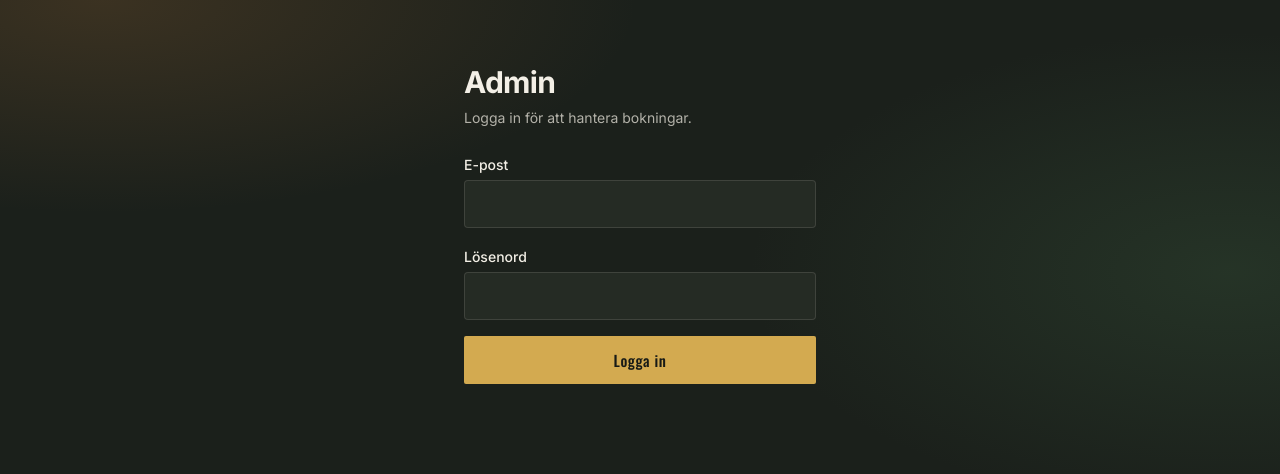
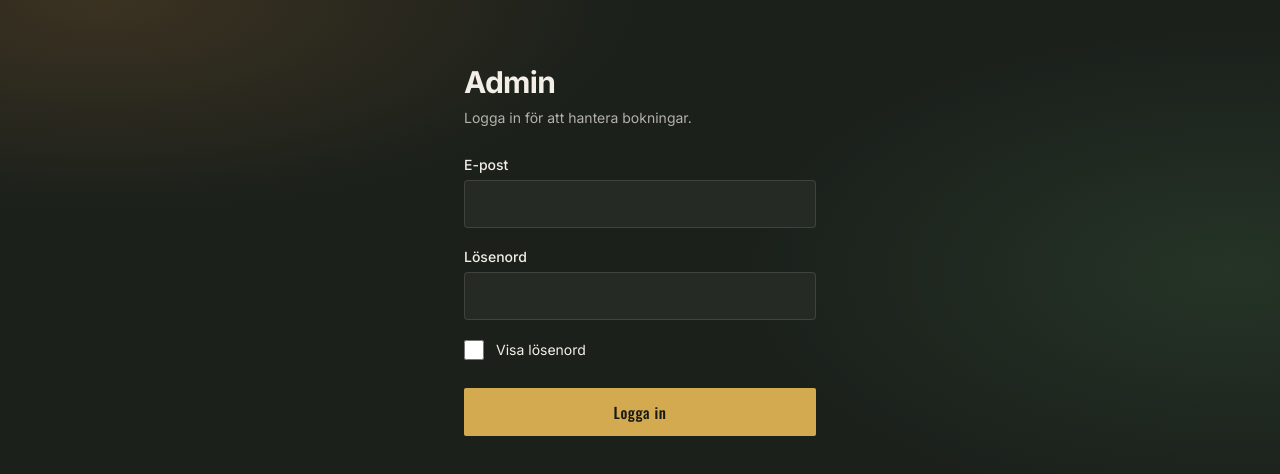
Before and after one commit to shcutzbar-rgb/sh-cutz, a Next.js app: page /admin/login in a window 1280 px wide. Shown: the top 474 px of the page. Built offline with nearby package versions, Linux system fonts and the light colour scheme; no server answers.

Commit message:
added visa pass box

```diff
--- a/src/app/admin/login/page.tsx
+++ b/src/app/admin/login/page.tsx
@@ -1,5 +1,6 @@
 import type { Metadata } from "next";
 import { redirect } from "next/navigation";
+import { LoginPasswordField } from "@/components/admin/LoginPasswordField";
 import { Turnstile } from "@/components/Turnstile";
 import { getTurnstileSiteKey } from "@/lib/turnstile";
 import { MFA_LOGIN_PATH, MFA_SETUP_PATH, resolveAdmin } from "@/server/admin-auth";
@@ -49,19 +50,7 @@ export default async function LoginPage({ searchParams }: { searchParams: Promis
           </label>
           <input id="email" name="email" type="email" autoComplete="username" required className={inputClass} />
         </div>
-        <div>
-          <label htmlFor="password" className="text-sm font-medium">
-            Lösenord
-          </label>
-          <input
-            id="password"
-            name="password"
-            type="password"
-            autoComplete="current-password"
-            required
-            className={inputClass}
-          />
-        </div>
+        <LoginPasswordField className={inputClass} />
         <Turnstile siteKey={getTurnstileSiteKey()} name="cf-turnstile-response" />
         <button
           type="submit"
--- /dev/null
+++ b/src/components/admin/LoginPasswordField.tsx
@@ -0,0 +1,33 @@
+"use client";
+
+import { useState } from "react";
+
+export function LoginPasswordField({ className }: { className: string }) {
+  const [visible, setVisible] = useState(false);
+
+  return (
+    <div>
+      <label htmlFor="password" className="text-sm font-medium">
+        Lösenord
+      </label>
+      <input
+        id="password"
+        name="password"
+        type={visible ? "text" : "password"}
+        autoComplete="current-password"
+        required
+        className={className}
+      />
+      <label className="mt-2 flex min-h-11 cursor-pointer items-center gap-3 text-sm">
+        <input
+          type="checkbox"
+          checked={visible}
+          onChange={(event) => setVisible(event.target.checked)}
+          aria-controls="password"
+          className="h-5 w-5 accent-accent"
+        />
+        Visa lösenord
+      </label>
+    </div>
+  );
+}
```
